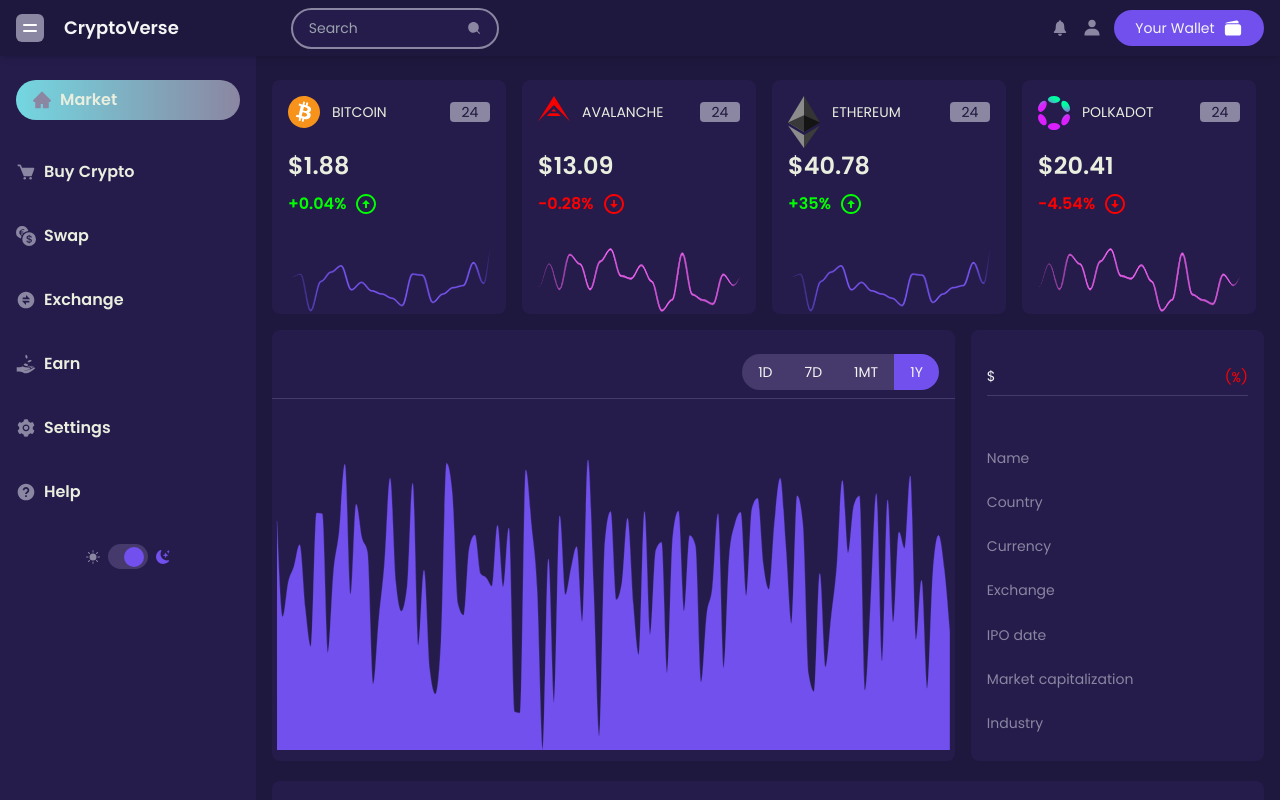
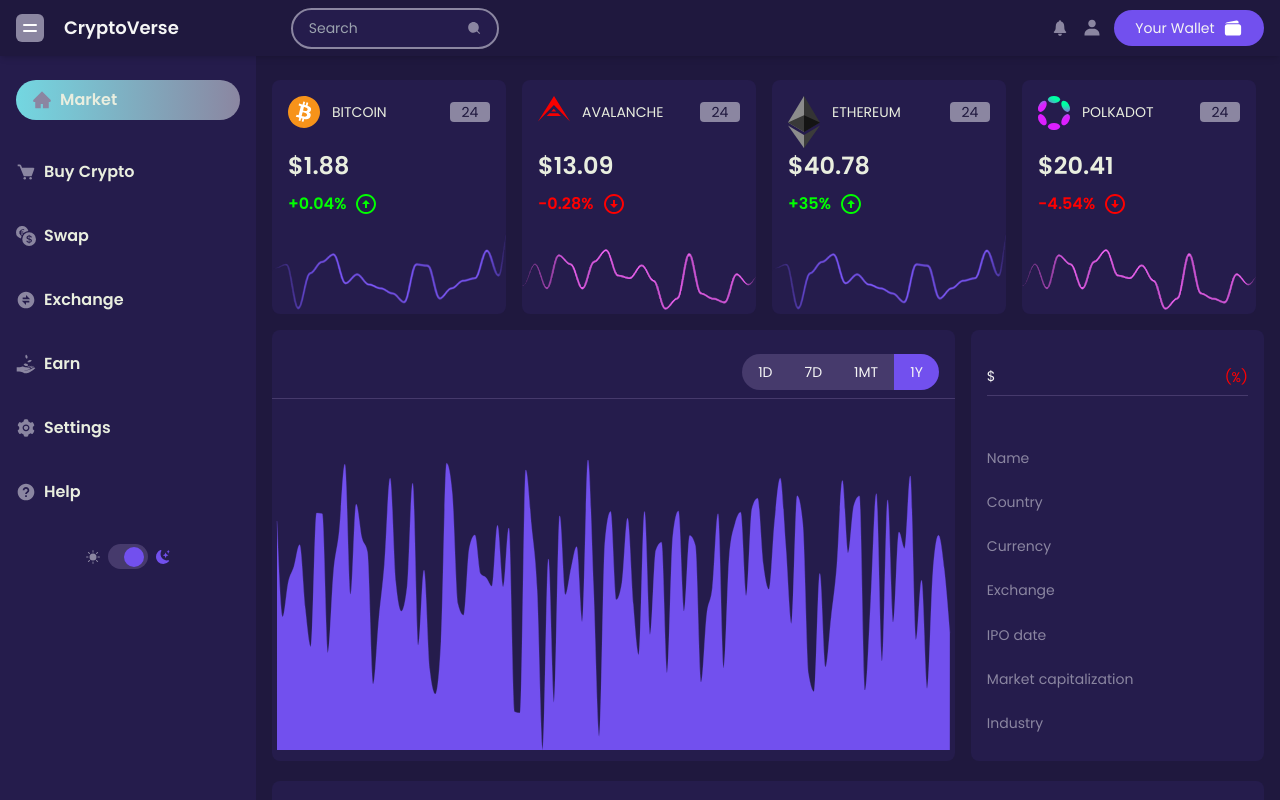
Before and after one commit to Jerry21082-alt/BlockVault, a Next.js app: page / in a window 1280 px wide. Shown: the top 800 px of the page. Built offline with nearby package versions, Linux system fonts and the light colour scheme; no server answers.

Commit message:
initial commit

```diff
--- a/app/page.js
+++ b/app/page.js
@@ -26,7 +26,7 @@
           {exchangeCard.map((card, index) => (
             <div
               key={index}
-              className={`aspect-square w-56 h-64 md:w-full md:h-auto rounded-lg flex-item p-4 ${
+              className={`relative aspect-square w-56 md:w-full md:h-auto rounded-lg flex-item p-4 ${
                 lightMode ? "bg-snow" : "bg-secondarySemiDark"
               }`}
               style={{ height: `${height}px` }}
@@ -106,7 +106,7 @@
                   )}
                 </div>
               </div>
-              <div className="w-full h-16 mt-8">
+              <div className="w-full absolute bottom-1 right-0 left-0">
                 <Image
                   src={
                     card.position.gain
```
